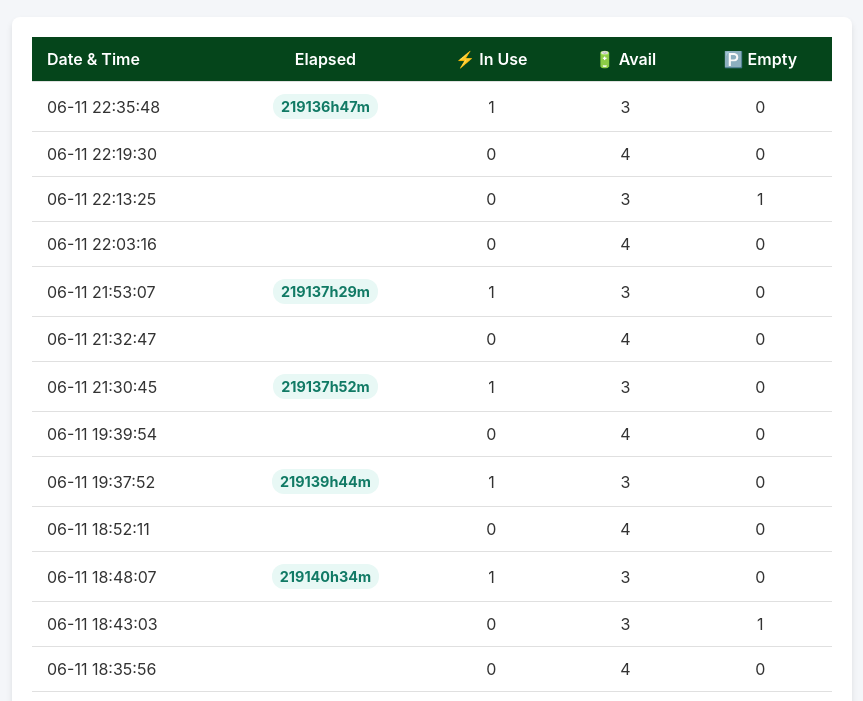
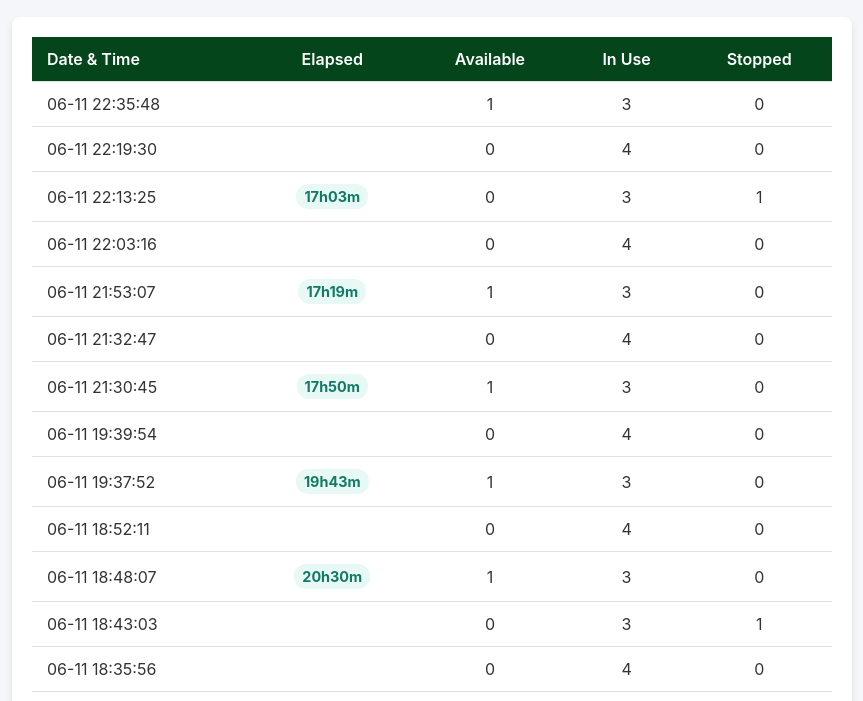
Before and after one commit to wongtszhowth/echarge, a plain HTML site: page index.html in a window 1280 px wide. Shown: the part 83-784 px from the top of the page, without its empty margins (208-1071 px from the left). Drawn offline with Linux system fonts and the light colour scheme.

Commit message:
Update index.html

```diff
--- a/index.html
+++ b/index.html
@@ -64,7 +64,7 @@
             font-weight: 600;
         }
 
-        /* Center-align all columns starting from the Elapsed column */
+        /* Center-align all columns starting from the Elapsed column (Columns 2-5) */
         th:nth-child(n+2),
         td:nth-child(n+2) {
             text-align: center;
@@ -88,7 +88,7 @@
             padding: 20px;
         }
 
-        /* Subtle indicator pill styling for charging events */
+        /* Indicator pill styling for charging events */
         .charging-badge {
             background-color: #e8f8f5;
             color: #117a65;
@@ -112,9 +112,9 @@
                 <tr>
                     <th>Date & Time</th>
                     <th>Elapsed</th>
-                    <th>⚡ In Use</th>
-                    <th>🔋 Avail</th>
-                    <th>🅿️ Empty</th>
+                    <th>Available</th>
+                    <th>In Use</th>
+                    <th>Stopped</th>
                 </tr>
             </thead>
             <tbody id="table-body">
@@ -128,33 +128,48 @@
     <script>
         const csvUrl = 'echarge_whampoa_log.csv';
 
-        // Fix corrupted text glyph headers and adjust layout positions
-        const CLEAN_HEADERS = ["Date & Time", "Elapsed", "⚡ In Use", "🔋 Avail", "🅿️ Empty"];
+        function calculateSimpleElapsed(dateStr) {
+            try {
+                // 1. Extract the time part (HH:MM:SS) from "MM-DD HH:MM:SS"
+                const parts = dateStr.trim().split(' ');
+                if (parts.length < 2) return "";
 
-        function parseCustomDate(dateStr) {
-            // Adjust this if your CSV timestamp format varies drastically (e.g., YYYY-MM-DD HH:mm:ss)
-            return new Date(dateStr.replace(/-/g, '/'));
-        }
+                const timeParts = parts[1].split(':');
+                if (timeParts.length < 2) return "";
 
-        function calculateElapsed(rowDateStr) {
-            const rowTime = parseCustomDate(dateStr);
-            const now = new Date();
-            const diffMs = now - rowTime;
+                const rowHours = parseInt(timeParts[0], 10);
+                const rowMinutes = parseInt(timeParts[1], 10);
+                const rowTotalMinutes = (rowHours * 60) + rowMinutes;
 
-            if (isNaN(diffMs) || diffMs < 0) return "";
+                // 2. Get current system hours and minutes
+                const now = new Date();
+                const currentHours = now.getHours();
+                const currentMinutes = now.getMinutes();
+                const currentTotalMinutes = (currentHours * 60) + currentMinutes;
 
-            const totalMinutes = Math.floor(diffMs / 60000);
-            const hours = Math.floor(totalMinutes / 60);
-            const minutes = totalMinutes % 60;
+                // 3. Calculate the difference in minutes
+                let diffMinutes = currentTotalMinutes - rowTotalMinutes;
 
-            return `${hours}h${minutes.toString().padStart(2, '0')}m`;
+                // Handle midnight crossover if the row was logged late yesterday
+                if (diffMinutes < 0) {
+                    diffMinutes += 24 * 60;
+                }
+
+                const displayHours = Math.floor(diffMinutes / 60);
+                const displayMinutes = diffMinutes % 60;
+
+                return `<span class="charging-badge">${displayHours}h${displayMinutes.toString().padStart(2, '0')}m</span>`;
+            } catch (e) {
+                console.error("Error calculating simplified elapsed time:", e);
+                return "";
+            }
         }
 
         async function fetchCSVData() {
             const tableBody = document.getElementById('table-body');
 
             try {
-                const response = await fetch(`${csvUrl}?t=${new Date().getTime()}`); // Cache buster
+                const response = await fetch(`${csvUrl}?t=${new Date().getTime()}`);
                 if (!response.ok) {
                     throw new Error(`HTTP error! status: ${response.status}`);
                 }
@@ -167,44 +182,36 @@
 
                 const dataRows = rows.slice(1);
 
-                // Get the last 17 rows so we can compare the 16th row with its predecessor
-                const sampleCount = Math.min(dataRows.length, 17);
+                // Pull up to 18 rows so we can evaluate differences for a full 16-row table view
+                const sampleCount = Math.min(dataRows.length, 18);
                 const targetedSlice = dataRows.slice(-sampleCount);
 
                 tableBody.innerHTML = '';
 
-                // Iterate through the slice backwards (from newest entries down to oldest entries)
+                // Iterate backwards to list the newest events at the top
                 for (let i = targetedSlice.length - 1; i >= 0; i--) {
-                    // Stop processing if we drop below our targeted viewport threshold
+                    // Limit visible rows to exactly 16 entries
                     if (targetedSlice.length - i > 16) break;
 
                     const currentColumns = targetedSlice[i].split(',');
-
-                    // Edge case: line formatting validation check
                     if (currentColumns.length < 4) continue;
 
-                    // Extracted core parameters: [0]=Timestamp, [1]=In-Use (⚡)
                     const dateStr = currentColumns[0].trim();
-                    const currentInUse = parseInt(currentColumns[1].trim(), 10) || 0;
-
                     let elapsedDisplay = "";
 
-                    // Peak downstream check: Is there an older row available to calculate increment constraints?
-                    if (i > 0) {
-                        const previousColumns = targetedSlice[i - 1].split(',');
-                        const previousInUse = parseInt(previousColumns[1].trim(), 10) || 0;
+                    // Look ahead (upwards) to the row logged AFTER this one to detect if an increment happened
+                    if (i < targetedSlice.length - 1) {
+                        const futureColumns = targetedSlice[i + 1].split(',');
+                        if (futureColumns.length >= 4) {
+                            const futureInUse = parseInt(futureColumns[2].trim(), 10) || 0;
+                            const currentInUse = parseInt(currentColumns[2].trim(), 10) || 0;
 
-                        // Check condition: Charging event detected via metrics incrementation step
-                        if (currentInUse > previousInUse) {
-                            const rowTime = parseCustomDate(dateStr);
-                            const now = new Date();
-                            const diffMs = now - rowTime;
-
-                            if (!isNaN(diffMs) && diffMs >= 0) {
-                                const totalMinutes = Math.floor(diffMs / 60000);
-                                const hours = Math.floor(totalMinutes / 60);
-                                const minutes = totalMinutes % 60;
-                                elapsedDisplay = `<span class="charging-badge">${hours}h${minutes.toString().padStart(2, '0')}m</span>`;
+                            // Condition: If the newer row (futureColumns) has a larger "In Use" value
+                            // than this historical row (currentColumns), it means an increment just started here!
+                            if (futureInUse > currentInUse) {
+                                // Calculate elapsed time using the timestamp of the row where it increased
+                                const futureDateStr = futureColumns[0].trim();
+                                elapsedDisplay = calculateSimpleElapsed(futureDateStr);
                             }
                         }
                     }
@@ -216,12 +223,13 @@
                     tdTime.textContent = dateStr;
                     tr.appendChild(tdTime);
 
-                    // 2. Column: New Elapsed Column insertion point
+                    // 2. Column: Elapsed Time
                     const tdElapsed = document.createElement('td');
+                    // If we assigned an elapsed badge during lookahead, place it here
                     tdElapsed.innerHTML = elapsedDisplay;
                     tr.appendChild(tdElapsed);
 
-                    // 3. Columns: Dynamic structural array tracking loop for metrics parameters 2, 3, and 4
+                    // 3, 4, 5. Columns: Available, In Use, Stopped
                     for (let j = 1; j <= 3; j++) {
                         const td = document.createElement('td');
                         td.textContent = currentColumns[j] ? currentColumns[j].trim() : "";
@@ -237,7 +245,7 @@
             }
         }
 
-        // Attach layout actions
+        // Setup manual refresh action on title click
         document.getElementById('refresh-btn').addEventListener('click', () => {
             const tableBody = document.getElementById('table-body');
             tableBody.innerHTML = '<tr><td colspan="5" class="loading">Refreshing latest data...</td></tr>';
```
